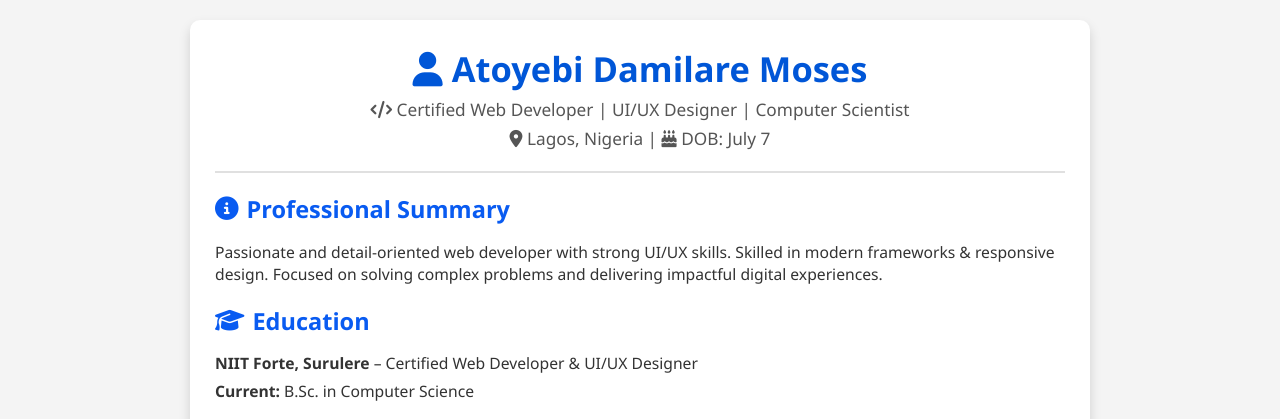
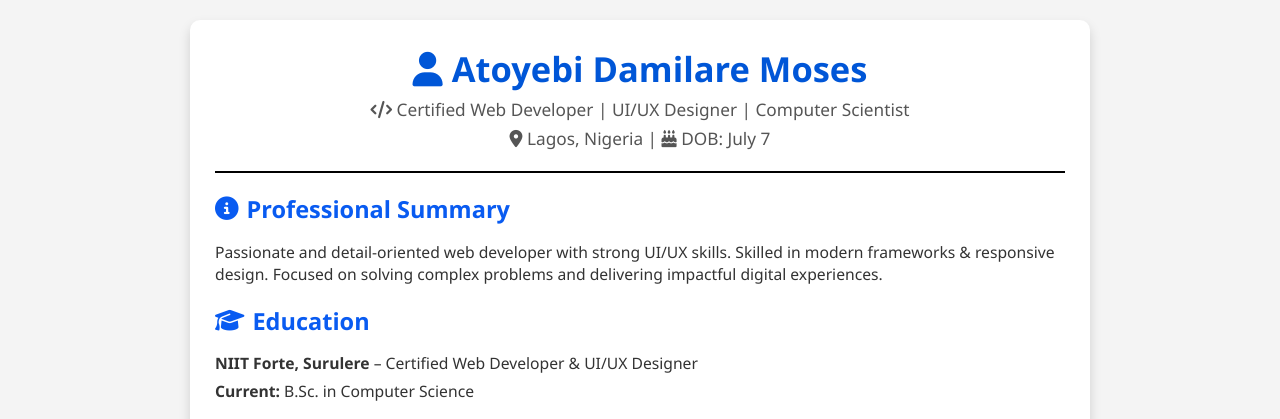
Before and after one commit to DamieMegah/portfolio, a plain HTML site: page cv.html in a window 1280 px wide. Shown: the top 419 px of the page. Drawn offline with Linux system fonts and the light colour scheme.

Commit message:
Update cv.html

```diff
--- a/cv.html
+++ b/cv.html
@@ -32,7 +32,7 @@
 
     .header {
       text-align: center;
-      border-bottom: 2px solid #e0e0e0;
+      border-bottom: 2px solid #000000;
       padding-bottom: 15px;
     }
 
```
